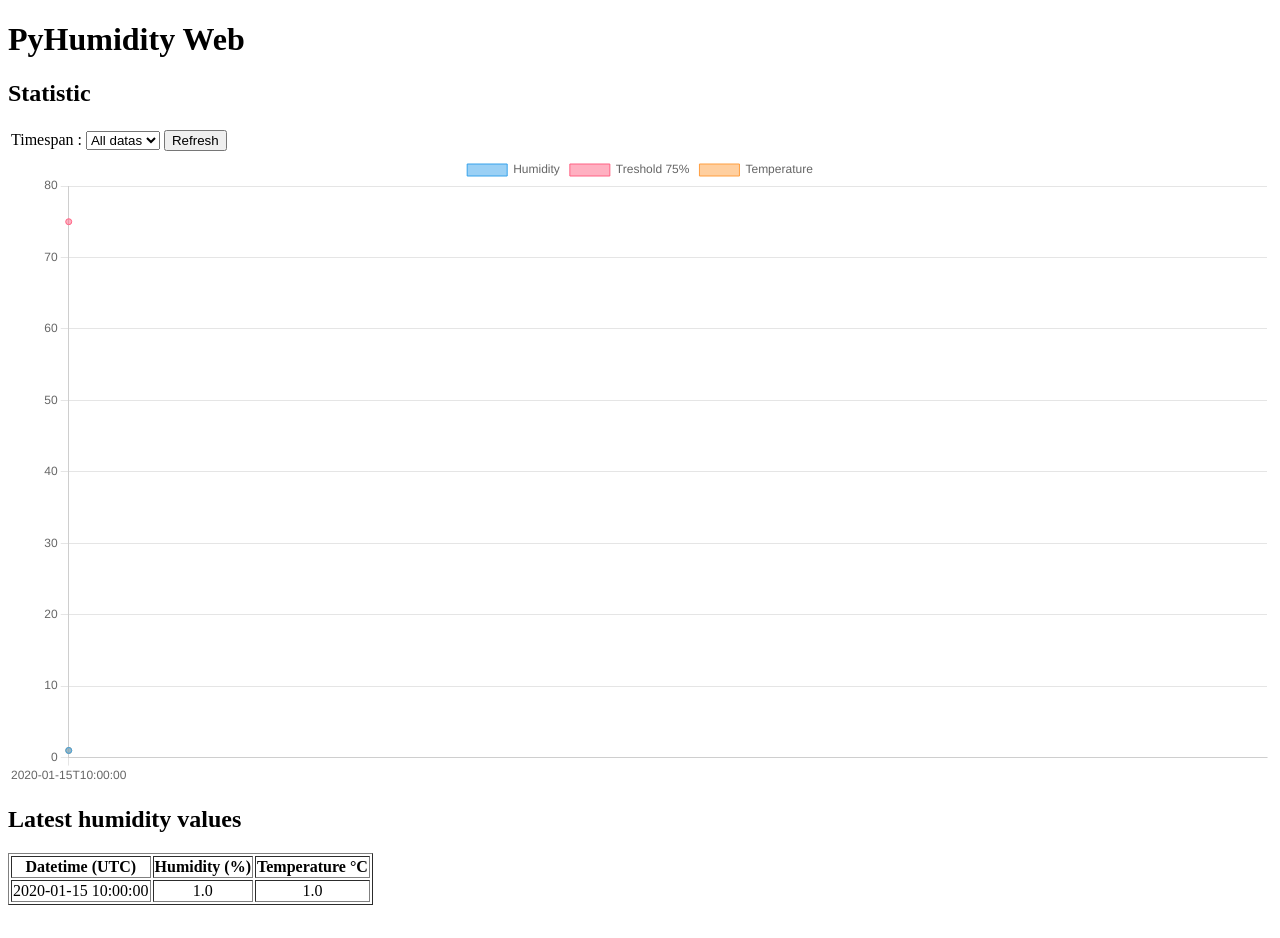
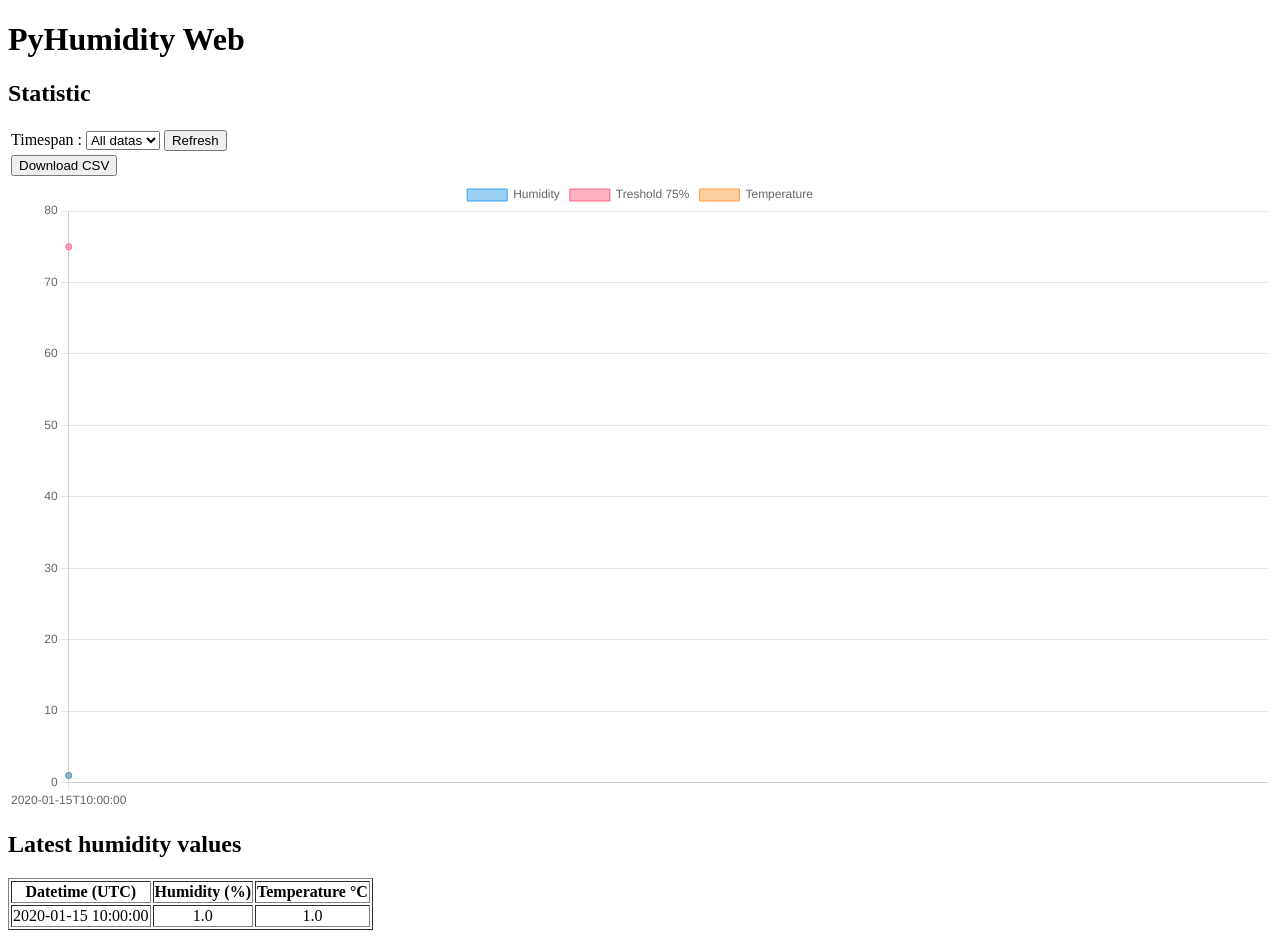
Before and after one commit to rdessart/pyHumidity, a Flask app: page / in a window 1280 px wide. Before the commit the page ends 905 px from the top, so only its background shows below. Run offline with Flask 3, Linux system fonts and the light colour scheme; tables that the repository leaves empty hold one stand-in row (values such as "Sample post").

Commit message:
add download CSV

```diff
--- a/main.py
+++ b/main.py
@@ -1,5 +1,5 @@
 import sys
-from flask import Flask, request, render_template, jsonify
+from flask import Flask, request, render_template, jsonify, Response
 import sqlalchemy
 from sqlalchemy.orm import declarative_base
 from datetime import datetime
@@ -49,6 +49,7 @@ def hello_world():
     data.reverse()
     return render_template("home.html", datas=data)
 
+
 @app.route("/humidity/<maxVal>", methods=["GET"])
 def getHumidity(maxVal=-1):
     maxVal = int(maxVal)
@@ -62,6 +63,7 @@ def getHumidity(maxVal=-1):
         data = data[len(data) - maxVal:]
     return jsonify([d.Serialize() for d in data])
 
+
 @app.route("/add/", methods=['POST'])
 def postHumidity():
     temp = float(request.form['temperature'])
@@ -74,5 +76,21 @@ def postHumidity():
     session.commit()
     return "<p>Received</p>"
 
+
+@app.route("/get_csv/", methods=['GET'])
+def getHumidityCSV():
+    Session2 = sqlalchemy.orm.sessionmaker()
+    Session2.configure(bind=engine)
+    session = Session2()
+    datas: list[HumidityValue] = session.query(HumidityValue).all()
+    csv_out = "TIMESTAMP;HUMIDITY (%);TEMPERATURE (°C)\n"
+    for data in datas:
+        csv_out += f"{data.datetime.isoformat()};{data.humidity:0.1f};{data.temperature:0.1f}\n"
+    return Response(csv_out,
+                    mimetype='text/plain',
+                    headers={'Content-disposition': 'attachment; filename=humidity.csv'})
+
+
 if __name__ == "__main__":
-    app.run(debug=True, host="0.0.0.0", port=8080)
+    # app.run(debug=True, host="0.0.0.0", port=8080)
+    app.run(port=7005)
--- a/templates/home.html
+++ b/templates/home.html
@@ -26,6 +26,9 @@
                     </select>
                 </td>
                 <td><button onclick="GetData();">Refresh</button></td>
+            </tr>
+            <tr>
+                <td colspan="3"><a href="get_csv/"><button>Download CSV</button></a></td>
             </tr>
         </table>
         <div>
```
